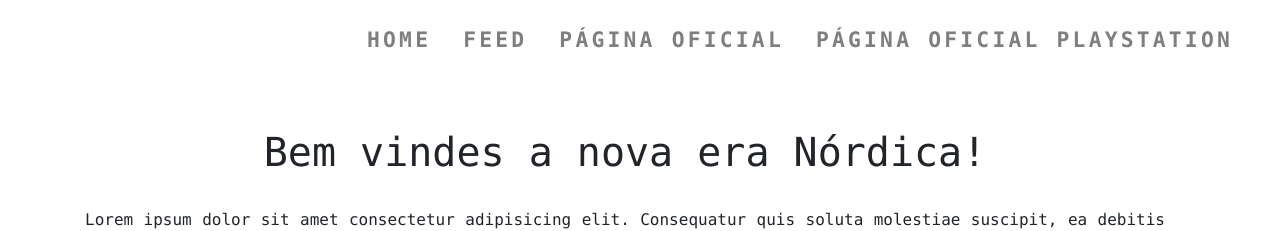
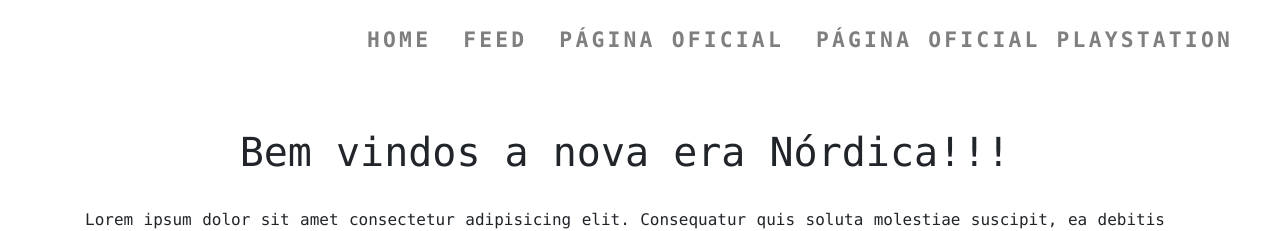
Before and after one commit to danillovictor/blogPessoal, an Angular app in the folder blogPessoalAngular/: page /home in a window 1280 px wide. Shown: the top 231 px of the page. Built offline with nearby package versions, Linux system fonts and the light colour scheme.

Commit message:
Estilizando Home

```diff
--- a/blogPessoalAngular/src/app/home/home.component.html
+++ b/blogPessoalAngular/src/app/home/home.component.html
@@ -2,7 +2,7 @@
 
     <div class="row w-100 mt-5">
         <div class="col-md-12">
-            <h1 class="text-monospace text-center">Bem vindes a nova era Nórdica!</h1>
+            <h1 class="text-monospace text-center">Bem vindos a nova era Nórdica!!!</h1>
         </div>
     </div>
 
```
